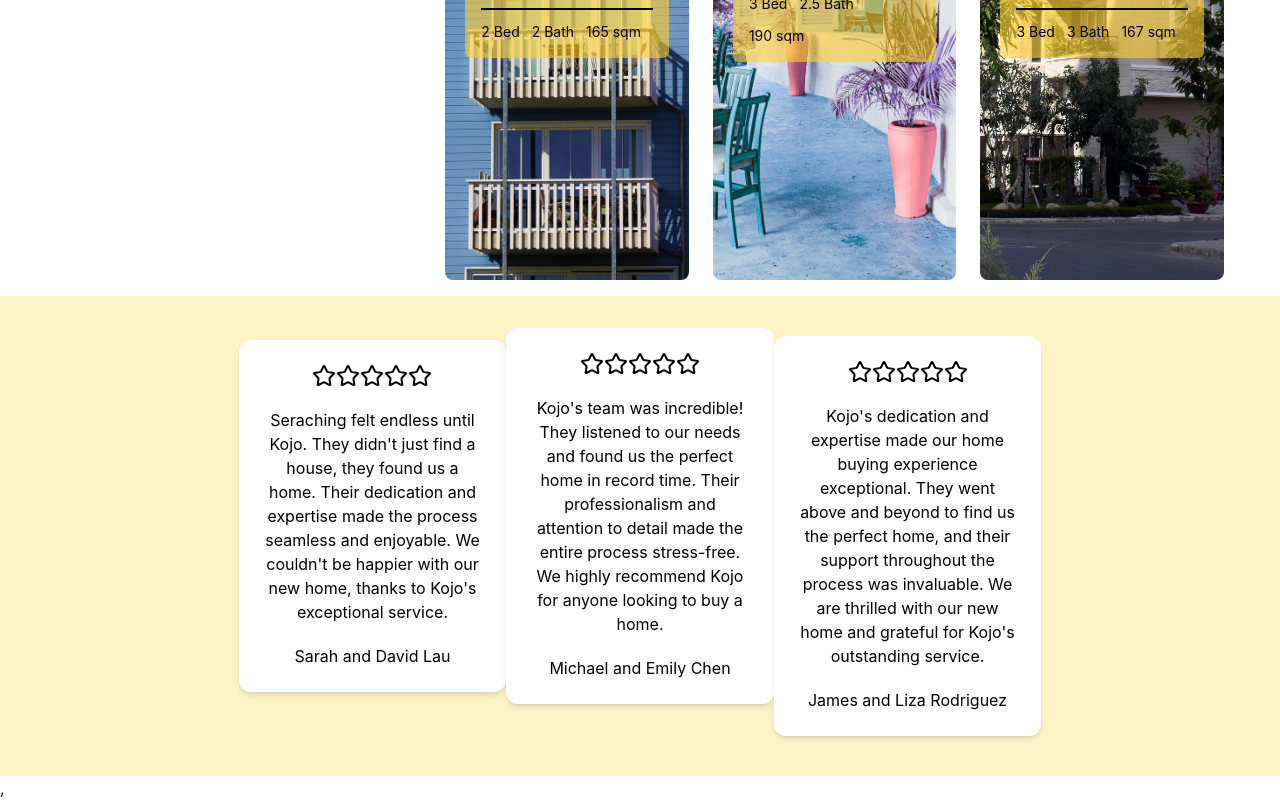
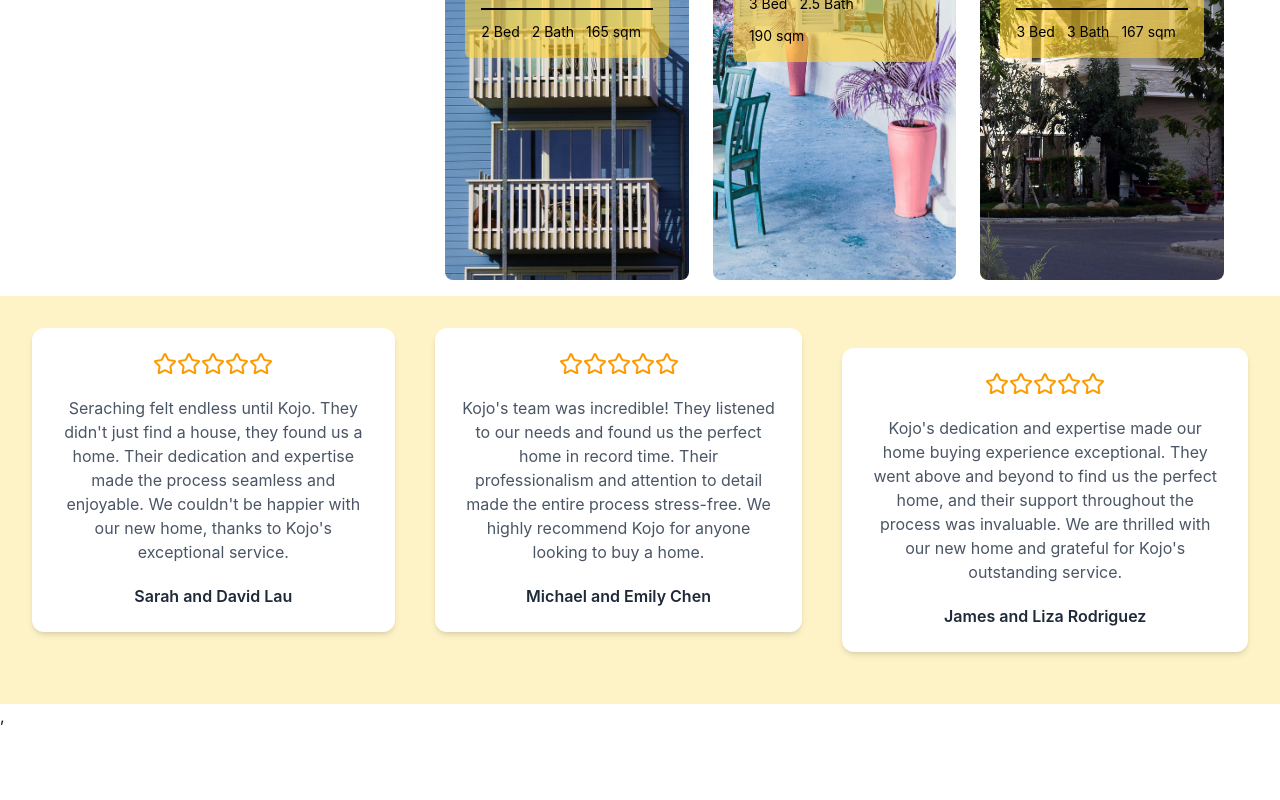
Before and after one commit to acquah-forever/my-realEstate, a React (Vite) app: page / in a window 1280 px wide. Shown: the part 5595-6395 px from the top of the page. After the commit the page ends 6323 px from the top, so only its background shows below. Built offline with nearby package versions, Linux system fonts and the light colour scheme.

Commit message:
finalized Reviews.jsx

```diff
--- a/src/components/Home.jsx
+++ b/src/components/Home.jsx
@@ -51,7 +51,7 @@ const Home = () => {
       <div className='bg-white p-4'>
         <RecentSales />
       </div>
-      <div className='bg-amber-100 p-8 space-y-10 flex flex-col justify-center items-center md:flex-row md:justify-items-center md:items-center'>
+      <div className='bg-amber-100 p-8 space-y-10 flex flex-col justify-center items-center lg:flex-row lg:gap-10 lg:justify-items-center lg:items-center'>
         {Comments.map((item) => (
           <Reviews
             key={item.id}
--- a/src/components/Reviews.jsx
+++ b/src/components/Reviews.jsx
@@ -1,14 +1,18 @@
 import React from 'react'
-import {Star} from "lucide-react"
+import { Star } from "lucide-react"
 
-const Reviews = ({icon, comment, name}) => {
+const Reviews = ({ icon, comment, name }) => {
   return (
-    <div className='w-full sm:w-[45%] md:w-[30%] lg:w-[22%] bg-white p-6 rounded-xl shadow-md space-y-5 flex flex-col items-center text-center'>
-      <span className='flex justify-center'>{icon}</span>
-      <p className='text-center'>{comment}</p>
-      <h3 className='text-center'>{name}</h3>
+    <div className="bg-white p-6 rounded-xl shadow-md space-y-5 flex flex-col items-center text-center h-full">
+
+      <span className="text-amber-500 text-3xl flex">{icon}</span>
+
+      <p className="text-gray-600">{comment}</p>
+
+      <h3 className="font-semibold text-gray-800">{name}</h3>
+
     </div>
-  )
-}
+  );
+};
 
 export default Reviews
```
